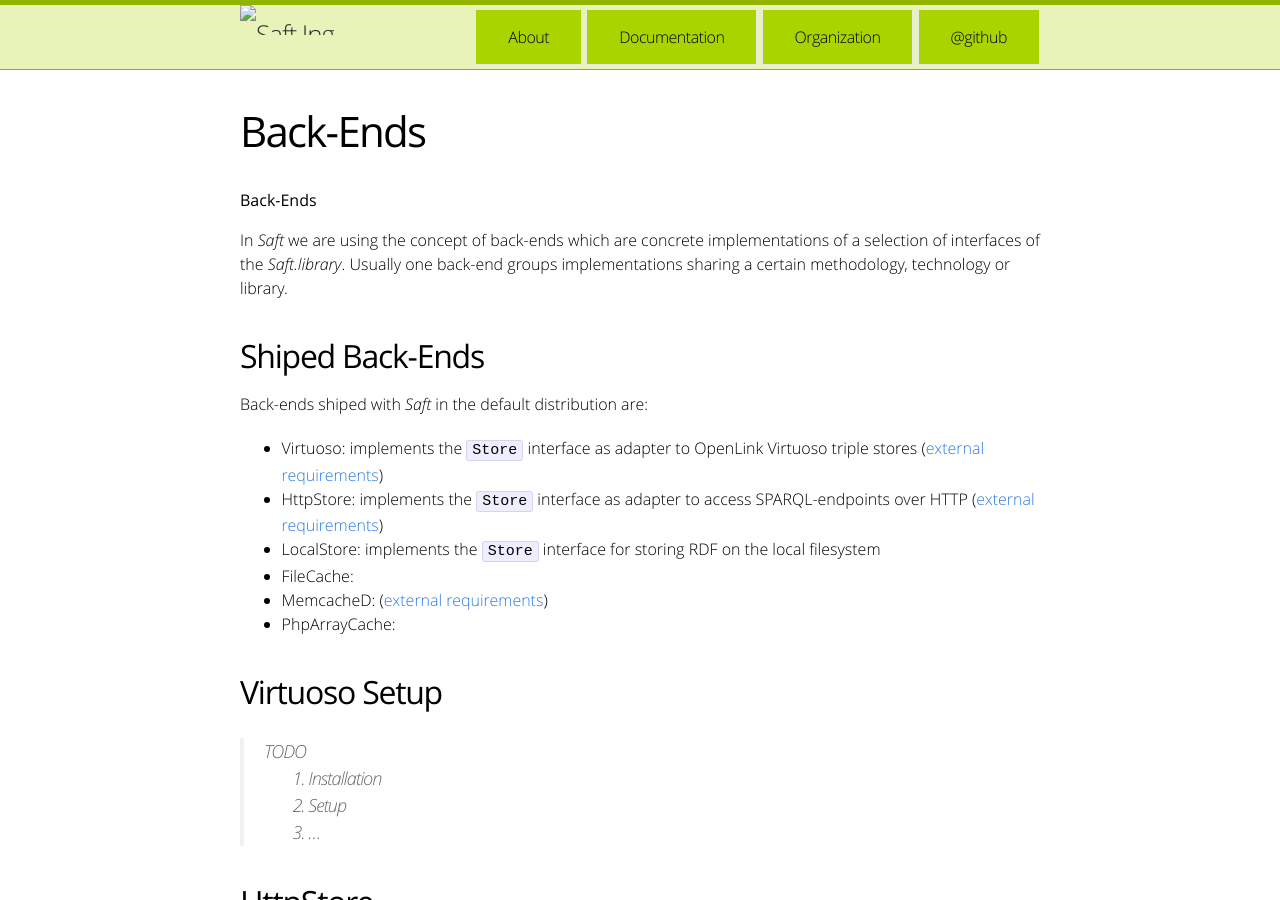
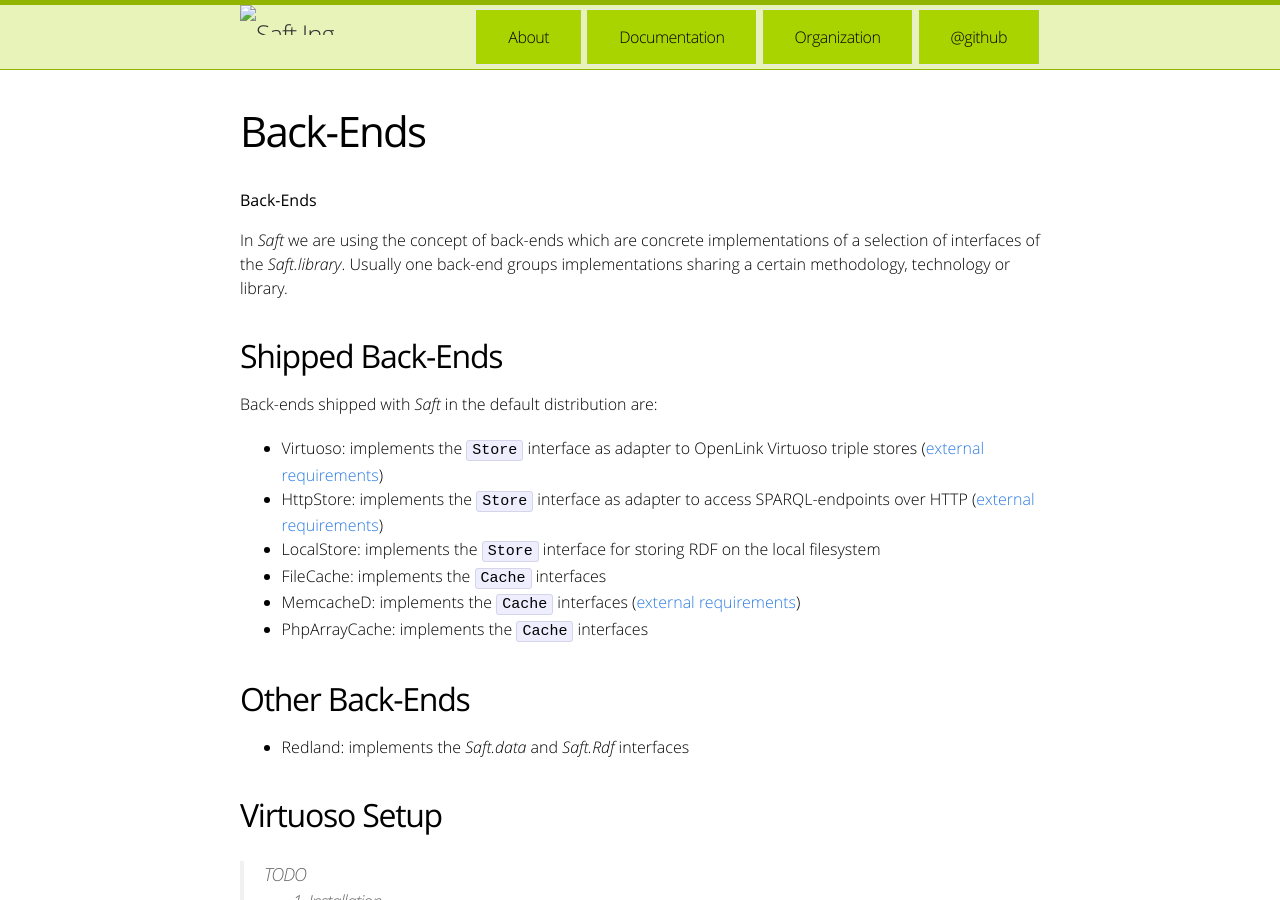
Before and after one commit to SaftIng/safting.github.io, a Jekyll site: the page built from doc/phpframework/backends.md, in a window 1280 px wide and 900 px high. Built offline with Jekyll 4.4.1, drawn with Linux system fonts in a browser that asks for light colours.

Commit message:
Fix typo and add mor info for backends

```diff
--- a/doc/phpframework/backends.md
+++ b/doc/phpframework/backends.md
@@ -7,16 +7,20 @@ title: Back-Ends
 
 In _Saft_ we are using the concept of back-ends which are concrete implementations of a selection of interfaces of the _Saft.library_. Usually one back-end groups implementations sharing a certain methodology, technology or library.
 
-## Shiped Back-Ends
+## Shipped Back-Ends
 
-Back-ends shiped with _Saft_ in the default distribution are:
+Back-ends shipped with _Saft_ in the default distribution are:
 
 - Virtuoso: implements the `Store` interface as adapter to OpenLink Virtuoso triple stores ([external requirements](#virtuoso-setup))
 - HttpStore: implements the `Store` interface as adapter to access SPARQL-endpoints over HTTP ([external requirements](#httpstore))
 - LocalStore: implements the `Store` interface for storing RDF on the local filesystem
-- FileCache:
-- MemcacheD: ([external requirements](#memcached))
-- PhpArrayCache:
+- FileCache: implements the `Cache` interfaces
+- MemcacheD: implements the `Cache` interfaces ([external requirements](#memcached))
+- PhpArrayCache: implements the `Cache` interfaces
+
+## Other Back-Ends
+
+- Redland: implements the _Saft.data_ and _Saft.Rdf_ interfaces
 
 ## Virtuoso Setup
 
```
